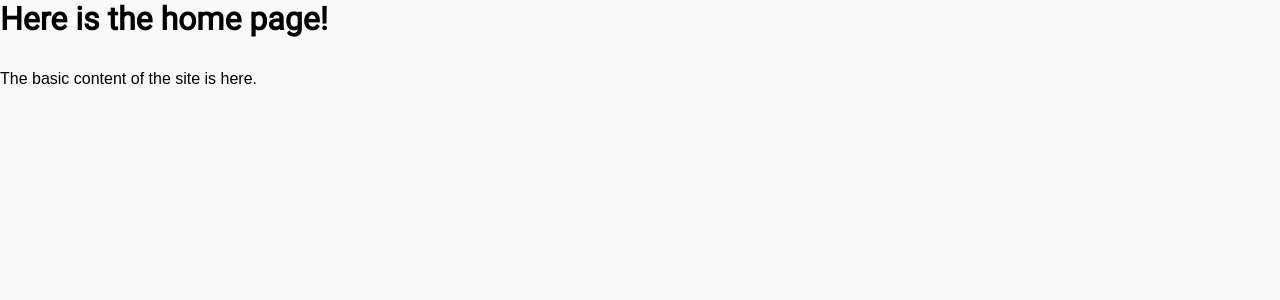
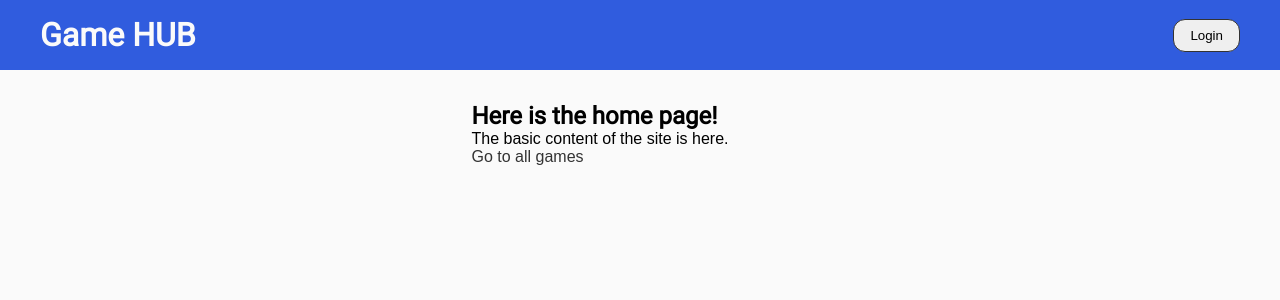
Before and after one commit to luanAfons0/GameHUB, a React (Vite) app in the folder front-end/: page / in a window 1280 px wide. Shown: the top 300 px of the page. Built offline with nearby package versions, Linux system fonts and the light colour scheme; a web font is replaced by a local one.

Commit message:
update: better home page

```diff
--- a/front-end/src/pages/home.tsx
+++ b/front-end/src/pages/home.tsx
@@ -1,10 +1,22 @@
 import PageDisplay from "../components/PageDisplay";
+import Container from "../components/Container";
+import FlexRow from "../components/FlexRow";
+import Header from "../components/Header";
+import Link from "../components/Link";
 
 export default function Home() {
   return (
     <PageDisplay>
-      <h1>Here is the home page!</h1>
-      <p>The basic content of the site is here.</p>
+      <Header />
+      <Container>
+        <FlexRow>
+          <div>
+            <h1>Here is the home page!</h1>
+            <p>The basic content of the site is here.</p>
+            <Link text="Go to all games" url="/game-section" />
+          </div>
+        </FlexRow>
+      </Container>
     </PageDisplay>
   );
 }
```
